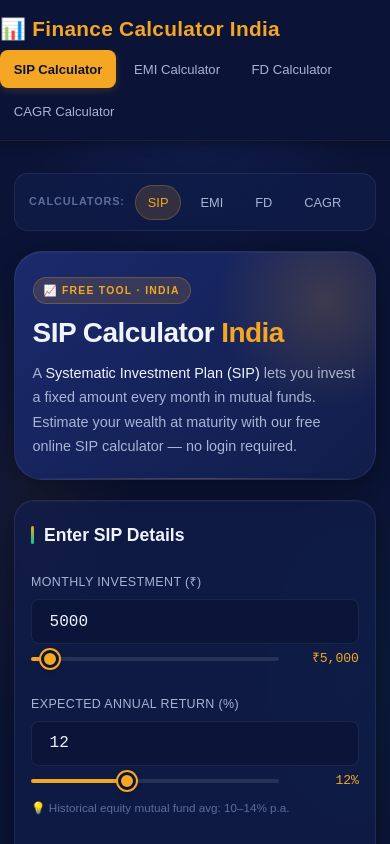
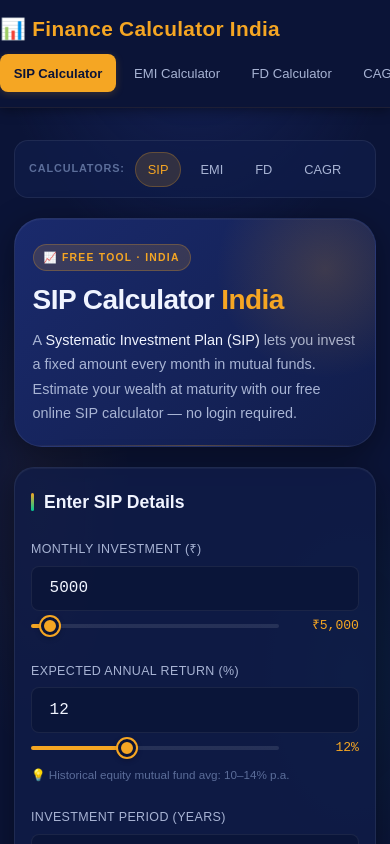
Before and after one commit to indal7/finance-calculator-suite, an Angular app in the folder frontend/: page /sip-calculator in a window 390 px wide. Shown: the top 844 px of the page. Built offline with nearby package versions, Linux system fonts and the light colour scheme.

Commit message:
fix: remove flex-wrap:wrap inline style causing nav items to wrap on mobile
Agent-Logs-Url: https://github.com/indal7/finance-calculator-suite/sessions/8e263356-837d-4cbb-bde9-35f0efb20bca

Co-authored-by: rayshreya404-dot <271300157+rayshreya404-dot@users.noreply.github.com>

```diff
--- a/frontend/src/app/app.html
+++ b/frontend/src/app/app.html
@@ -14,7 +14,7 @@
     </div>
     <!-- Navigation -->
     <nav class="main-nav" aria-label="Main navigation">
-      <ul style="display:flex;gap:0.25rem;list-style:none;padding:0;margin:0;flex-wrap:wrap;">
+      <ul>
         <li><a routerLink="/sip-calculator" routerLinkActive="active">SIP Calculator</a></li>
         <li><a routerLink="/emi-calculator" routerLinkActive="active">EMI Calculator</a></li>
         <li><a routerLink="/fd-calculator" routerLinkActive="active">FD Calculator</a></li>
```
Also changed, not shown: 1 other file (tests, documents, lock files or other folders).
